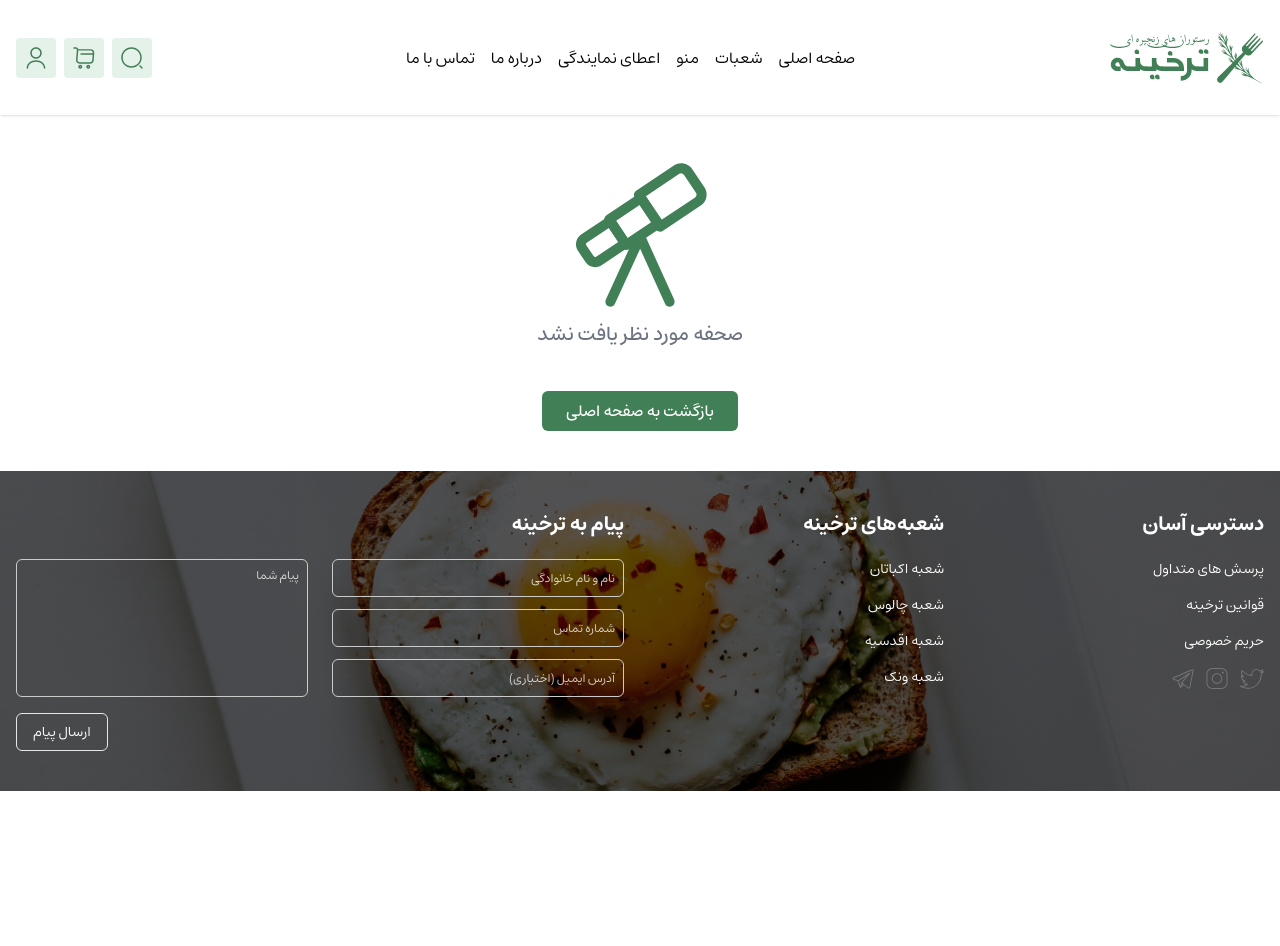
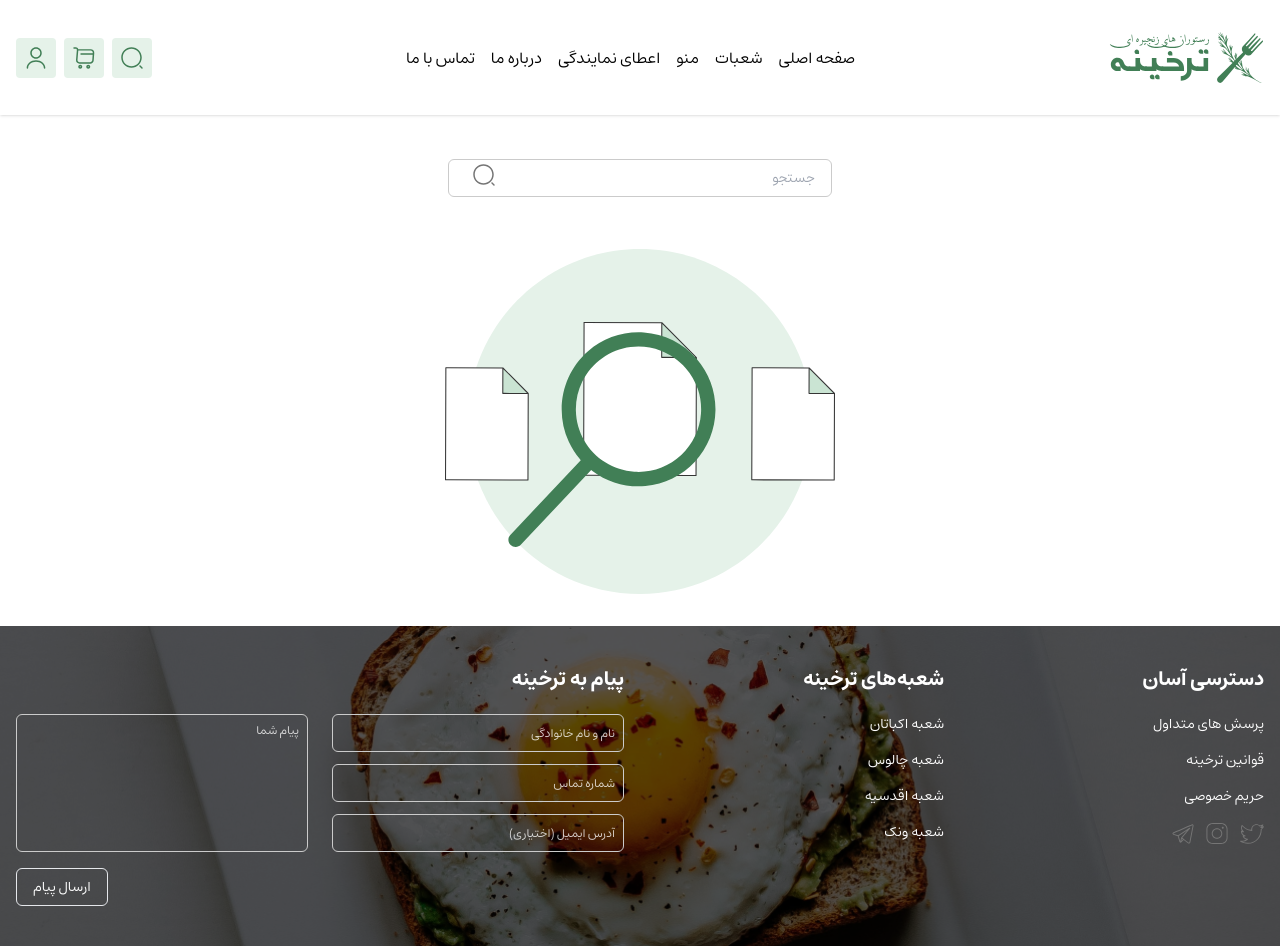
Before and after one commit to alizada-sharifi/tarkhineh, a React (Vite) app: page /result in a window 1280 px wide. Before the commit the page ends 800 px from the top, so only its background shows below. Built offline with nearby package versions, Linux system fonts and the light colour scheme.

Commit message:
design result ui page

```diff
--- a/src/components/form/SearchInput.jsx
+++ b/src/components/form/SearchInput.jsx
@@ -1,17 +1,19 @@
 import { useNavigate } from "react-router";
 import Search from "../icons/Search";
 import { useState } from "react";
+import { cn } from "../../helper/common";
+import ROUTES from "../../router/routePath";
 
-function SearchInput() {
+function SearchInput({ className }) {
   const [searchValue, setSearchValue] = useState("");
   const navigate = useNavigate();
   function searchHandler() {
-    navigate("/");
+    navigate(ROUTES.RESULT);
     console.log(searchValue);
   }
 
   return (
-    <div className="relative md:hidden ">
+    <div className={cn("relative md:hidden", className)}>
       <input
         onChange={(e) => setSearchValue(e.target.value)}
         type="text"
--- /dev/null
+++ b/src/components/icons/NotFound.jsx
@@ -0,0 +1,73 @@
+import { cn } from "../../helper/common";
+
+function NotFound({ className, ...props }) {
+  return (
+    <svg
+      width="390"
+      height="345"
+      viewBox="0 0 390 345"
+      fill="none"
+      xmlns="http://www.w3.org/2000/svg"
+      className={cn("fill-none", className)}
+      {...props}
+    >
+      <g clipPath="url(#clip0_1748_45952)">
+        <path
+          d="M195 344.976C290.206 344.976 367.386 267.756 367.386 172.5C367.386 77.2441 290.206 0.0239258 195 0.0239258C99.7941 0.0239258 22.6143 77.2441 22.6143 172.5C22.6143 267.756 99.7941 344.976 195 344.976Z"
+          fill="white"
+        />
+        <path
+          d="M195 344.976C290.206 344.976 367.386 267.756 367.386 172.5C367.386 77.2441 290.206 0.0239258 195 0.0239258C99.7941 0.0239258 22.6143 77.2441 22.6143 172.5C22.6143 267.756 99.7941 344.976 195 344.976Z"
+          fill="#E5F2E9"
+        />
+        <path
+          d="M82.9659 231.081L0.525391 230.831L0.864591 118.779L57.8703 118.952L83.2279 144.477L82.9659 231.081Z"
+          fill="white"
+        />
+        <path
+          d="M57.8702 118.952L57.793 144.4L83.2278 144.477L57.8702 118.952Z"
+          fill="#CAE4D3"
+        />
+        <path
+          d="M83.7464 144.445C83.7432 144.399 83.7342 144.354 83.7196 144.31C83.7138 144.294 83.7096 144.277 83.7023 144.261C83.6777 144.203 83.643 144.151 83.5999 144.107L58.2422 118.581C58.1976 118.537 58.1455 118.502 58.0884 118.476C58.0724 118.469 58.0561 118.463 58.0396 118.458C57.9955 118.443 57.9496 118.434 57.903 118.431C57.892 118.431 57.882 118.424 57.871 118.424L0.865855 118.253C0.726595 118.253 0.593039 118.309 0.494568 118.407C0.396097 118.506 0.340776 118.639 0.340776 118.779L0 230.83C0 230.969 0.0553206 231.103 0.153792 231.201C0.252263 231.3 0.385819 231.355 0.525079 231.355L82.9624 231.607C83.1017 231.607 83.2352 231.551 83.3337 231.453C83.4322 231.354 83.4875 231.221 83.4875 231.081L83.75 144.477C83.7527 144.467 83.7469 144.457 83.7464 144.445ZM58.3887 120.222L70.098 132.004L81.9616 143.946L58.3194 143.874L58.3887 120.222ZM1.05016 230.308L1.38621 119.306L57.3412 119.475L57.2661 144.398C57.2661 144.537 57.3214 144.671 57.4199 144.77C57.5184 144.868 57.6519 144.923 57.7912 144.923L82.7009 144.999L82.4421 230.553L1.05016 230.308Z"
+          fill="#353535"
+        />
+        <path
+          d="M251.031 226.598L138.61 226.257L139.073 73.4546L216.809 73.6905L251.389 108.498L251.031 226.598Z"
+          fill="white"
+        />
+        <path
+          d="M216.809 73.6909L216.704 108.394L251.389 108.499L216.809 73.6909Z"
+          fill="#CAE4D3"
+        />
+        <path
+          d="M251.908 108.467C251.905 108.421 251.896 108.376 251.881 108.332C251.876 108.315 251.871 108.299 251.864 108.28C251.839 108.223 251.805 108.171 251.762 108.126L217.182 73.3182C217.138 73.2743 217.085 73.2387 217.028 73.2131C217.012 73.2058 216.996 73.2016 216.979 73.1958C216.935 73.1806 216.889 73.1712 216.843 73.168C216.832 73.168 216.822 73.1617 216.811 73.1617L139.075 72.9258C138.935 72.9258 138.802 72.9811 138.703 73.0797C138.605 73.1782 138.549 73.3118 138.549 73.4511L138.087 226.253C138.087 226.393 138.142 226.526 138.241 226.625C138.339 226.723 138.473 226.779 138.612 226.779L251.031 227.12C251.171 227.12 251.304 227.064 251.403 226.966C251.501 226.867 251.556 226.734 251.556 226.594L251.914 108.495C251.914 108.489 251.908 108.479 251.908 108.467ZM217.33 74.9605L250.122 107.969L217.23 107.87L217.33 74.9605ZM139.137 225.733L139.597 73.9817L216.283 74.2145L216.178 108.392C216.178 108.531 216.233 108.665 216.331 108.763C216.43 108.862 216.563 108.917 216.703 108.917L250.862 109.022L250.508 226.071L139.137 225.733Z"
+          fill="#353535"
+        />
+        <path
+          d="M389.213 231.081L306.772 230.831L307.112 118.779L364.117 118.952L389.475 144.477L389.213 231.081Z"
+          fill="white"
+        />
+        <path
+          d="M364.117 118.952L364.04 144.4L389.475 144.477L364.117 118.952Z"
+          fill="#CAE4D3"
+        />
+        <path
+          d="M389.994 144.446C389.991 144.4 389.982 144.354 389.968 144.311C389.962 144.294 389.957 144.277 389.95 144.261C389.925 144.204 389.891 144.152 389.848 144.107L364.49 118.581C364.445 118.537 364.393 118.502 364.336 118.476C364.32 118.469 364.304 118.464 364.287 118.458C364.243 118.443 364.197 118.434 364.151 118.431C364.14 118.431 364.13 118.424 364.119 118.424L307.113 118.251C306.974 118.251 306.84 118.307 306.742 118.405C306.644 118.504 306.588 118.637 306.588 118.777L306.249 230.829C306.249 230.969 306.304 231.102 306.403 231.201C306.501 231.299 306.635 231.355 306.774 231.355L389.215 231.605C389.354 231.605 389.487 231.549 389.586 231.451C389.684 231.352 389.74 231.219 389.74 231.079L390.002 144.475C390 144.467 389.994 144.457 389.994 144.446ZM364.638 120.222L376.343 132.004L388.209 143.946L364.567 143.875L364.638 120.222ZM307.3 230.308L307.636 119.306L363.591 119.476L363.516 144.398C363.516 144.538 363.571 144.671 363.669 144.77C363.768 144.868 363.901 144.924 364.041 144.924L388.95 144.999L388.692 230.553L307.3 230.308Z"
+          fill="#353535"
+        />
+        <path
+          d="M251.558 109.751C238.158 94.3576 219.195 84.9205 198.841 83.5153C178.486 82.1101 158.408 88.8518 143.021 102.258C117.315 124.657 109.416 161.897 123.815 192.829C126.707 199.026 130.414 204.809 134.838 210.023L135.784 211.144L65.3222 285.96C64.0337 287.348 63.3461 289.19 63.4093 291.083C63.4725 292.977 64.2814 294.768 65.6596 296.067C67.0378 297.367 68.8735 298.068 70.7663 298.018C72.6592 297.969 74.4556 297.172 75.7639 295.802L146.208 220.998L147.385 221.88C162.586 233.288 181.47 238.664 200.398 236.971C219.325 235.278 236.957 226.636 249.895 212.71C262.832 198.784 270.161 180.56 270.469 161.55C270.776 142.54 264.041 124.088 251.56 109.751H251.558ZM255.976 164.612C254.885 180.419 247.846 195.224 236.278 206.044C224.71 216.864 209.473 222.895 193.637 222.921C192.175 222.921 190.707 222.868 189.235 222.763C178.956 222.065 169.008 218.84 160.273 213.373C151.538 207.907 144.286 200.369 139.161 191.426C134.035 182.484 131.194 172.415 130.89 162.111C130.586 151.807 132.827 141.587 137.416 132.358C142.005 123.129 148.8 115.175 157.197 109.202C165.594 103.229 175.334 99.422 185.555 98.1178C195.775 96.8137 206.158 98.053 215.785 101.726C225.412 105.399 233.984 111.391 240.742 119.173C246.155 125.364 250.289 132.568 252.904 140.367C255.518 148.167 256.562 156.407 255.976 164.612Z"
+          fill="#417F56"
+        />
+      </g>
+      <defs>
+        <clipPath id="clip0_1748_45952">
+          <rect width="390" height="345" fill="white" />
+        </clipPath>
+      </defs>
+    </svg>
+  );
+}
+
+export default NotFound;
--- a/src/components/icons/index.js
+++ b/src/components/icons/index.js
@@ -18,3 +18,4 @@ export { default as EmptyHeart } from "./EmptyHeart";
 export { default as Note } from "./Note";
 export { default as EmptyStar } from "./EmptyStar";
 export { default as FullStar } from "./FullStar";
+export { default as NotFound } from "./NotFound";
--- a/src/components/layout/website/Header.jsx
+++ b/src/components/layout/website/Header.jsx
@@ -1,11 +1,12 @@
-import { NavLink } from "react-router";
-import { Logo, Search, ShoppingCart, User } from "../../icons";
+import { NavLink, useNavigate } from "react-router";
+import { Logo, Search, ShoppingCart } from "../../icons";
 import ROUTES from "../../../router/routePath";
 import { cn } from "../../../helper/common";
 import MobileNavbar from "./MobileNavbar";
 import Login from "../../auth/Login";
 
 function Header() {
+  const navigate = useNavigate();
   const navlinkList = [
     {
       href: ROUTES.HOME,
@@ -60,7 +61,10 @@ function Header() {
           </nav>
 
           <div className="flex items-center gap-2 [&>*]:p-2 [&>*]:bg-primary-100 [&>*]:rounded [&_svg]:fill-primary">
-            <button className="hidden sm:block">
+            <button
+              className="hidden sm:block"
+              onClick={() => navigate(ROUTES.RESULT)}
+            >
               <Search />
             </button>
             <NavLink
--- /dev/null
+++ b/src/pages/Result.jsx
@@ -0,0 +1,16 @@
+import React from "react";
+import { SearchInput } from "../components/form";
+import { NotFound } from "../components/icons";
+
+function Result() {
+  return (
+    <>
+      <div className="container flex flex-col items-center gap-y-10 py-8">
+        <SearchInput className="md:block w-96 mx-auto" />
+        <NotFound className={"size-72 sm:size-80 md:size-auto"} />
+      </div>
+    </>
+  );
+}
+
+export default Result;
--- a/src/pages/index.js
+++ b/src/pages/index.js
@@ -1,4 +1,5 @@
 export { default as Home } from "./Home";
 export { default as Branches } from "./Branches";
 export { default as Menu } from "./Menu";
+export { default as Result } from "./Result";
 export { default as NotFound } from "./NotFound";
--- a/src/router/MainRouter.jsx
+++ b/src/router/MainRouter.jsx
@@ -1,5 +1,5 @@
 import { MainLayout } from "../layouts";
-import { Branches, Home, Menu, NotFound } from "../pages";
+import { Branches, Home, Menu, NotFound, Result } from "../pages";
 import ROUTES from "./routePath";
 
 const MainRouter = [
@@ -10,6 +10,10 @@ const MainRouter = [
       {
         index: true,
         element: <Home />,
+      },
+      {
+        path: ROUTES.RESULT,
+        element: <Result />,
       },
       {
         path: ROUTES.BRANCH,
--- a/src/router/routePath.js
+++ b/src/router/routePath.js
@@ -2,6 +2,7 @@ const ROUTES = {
   LOGIN: "/login",
   REGISTER: "/signup",
   HOME: "/",
+  RESULT: "/result",
   ABOUT: "/about",
   CONTACT: "/contact",
   BRANCH: "/branches",
```
